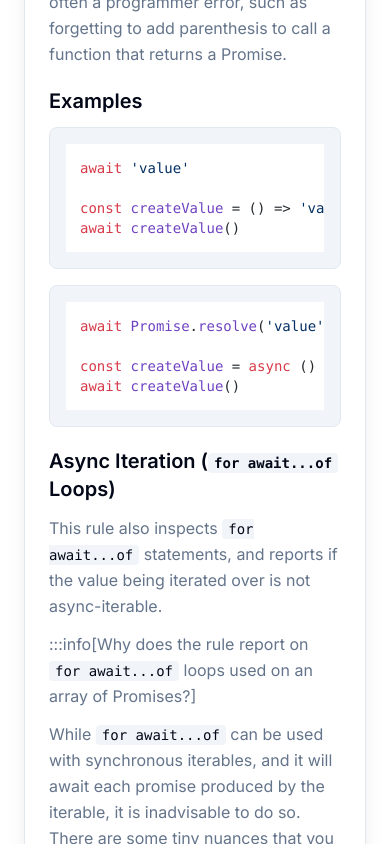
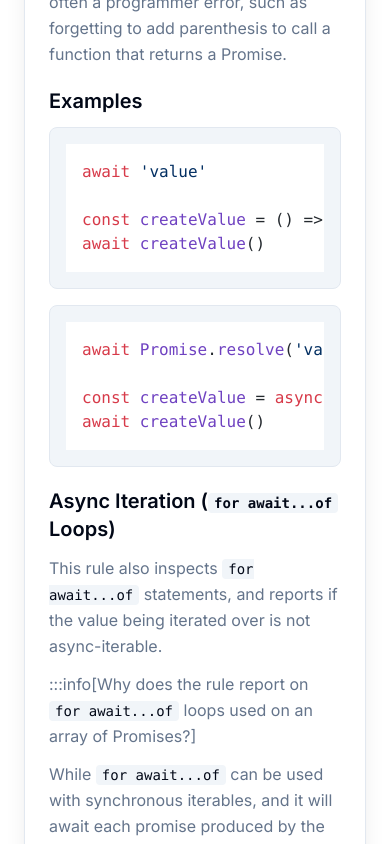
Before and after one commit to laststance/website-eslint-config-ts-prefixer, a Next.js app: page / in a window 390 px wide. Shown: the part 1460-2304 px from the top of the page. Built offline with nearby package versions, Linux system fonts and the light colour scheme.

Commit message:
style: update font sizes for better readability
- Increased the font size in rule-card.tsx from text-sm to text-base for <pre> elements to improve readability.
- Updated styles/markdown.css to adjust

```diff
--- a/components/rule-card.tsx
+++ b/components/rule-card.tsx
@@ -98,7 +98,7 @@ export function RuleCard({ rule }: RuleCardProps) {
               return <code className={className}>{children}</code>
             },
             pre: ({ children }) => (
-              <pre className="bg-muted p-4 rounded-lg overflow-x-auto text-sm border mb-4">
+              <pre className="bg-muted p-4 rounded-lg overflow-x-auto text-base border mb-4">
                 {children}
               </pre>
             ),
--- a/styles/markdown.css
+++ b/styles/markdown.css
@@ -173,7 +173,7 @@
 .markdown-content pre {
   overflow-x: auto;
   border-radius: 0.5rem;
-  font-size: 0.875rem;
+  font-size: 1rem;
   line-height: 1.5;
 }
 
@@ -226,7 +226,7 @@
   font-family:
     ui-monospace, SFMono-Regular, 'SF Mono', Consolas, 'Liberation Mono', Menlo,
     monospace;
-  font-size: 0.875rem;
+  font-size: 1rem;
   color: hsl(var(--muted-foreground));
   border-top-left-radius: 0.375rem;
   border-top-right-radius: 0.375rem;
@@ -269,7 +269,7 @@
   }
 
   .markdown-content pre {
-    font-size: 0.75rem;
+    font-size: 0.875rem;
   }
 
   .markdown-content table {
@@ -282,6 +282,6 @@
 
   .code-option {
     padding: 0.375rem 0.75rem;
-    font-size: 0.75rem;
+    font-size: 0.875rem;
   }
 }
```
